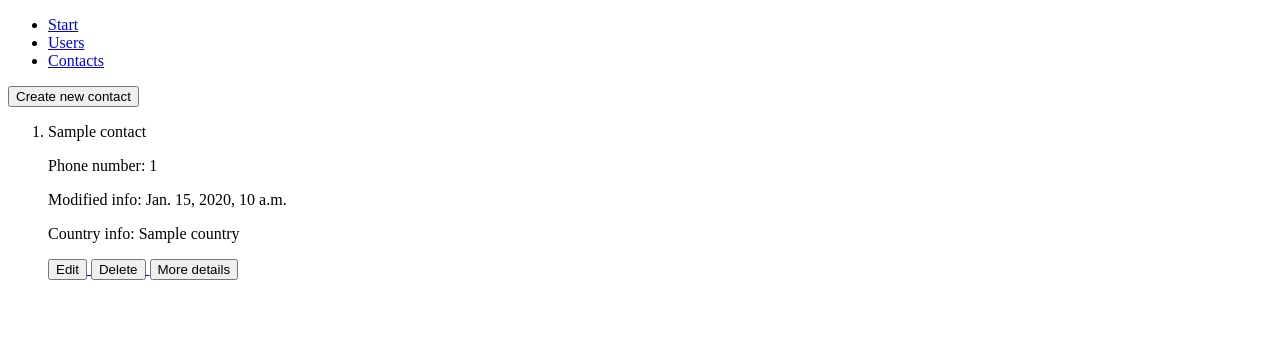
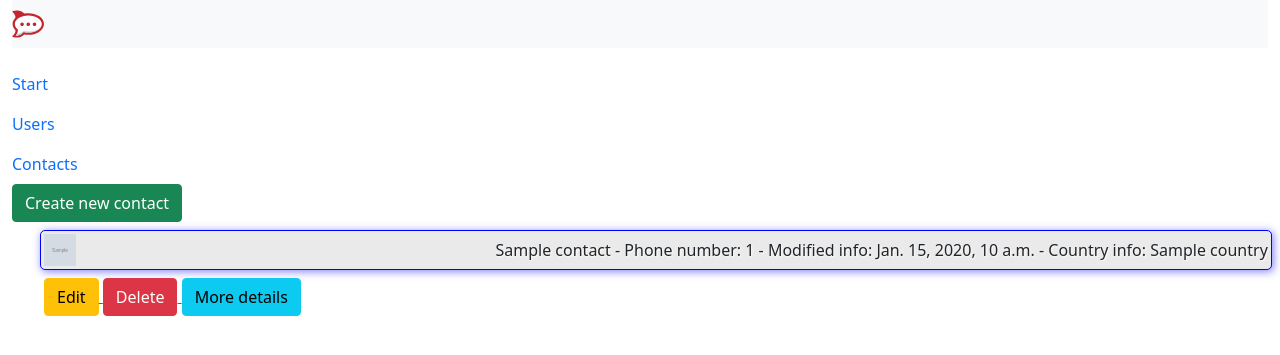
Before and after one commit to Hillel-i-Python-Pro-i-2022-12-27/homework__muchnik__lev__django, a Django app: page /contacts/contact/contacts-list/ in a window 1280 px wide. Shown: the top 355 px of the page. Run offline with Django 4.2, Linux system fonts and the light colour scheme; tables that the repository leaves empty hold one stand-in row (values such as "Sample post"); grey boxes marked "Sample" are stand-in pictures.

Commit message:
homework_12

```diff
--- a/apps/contacts/models.py
+++ b/apps/contacts/models.py
@@ -21,6 +21,14 @@ class Contact(models.Model):
     modified_at = models.DateTimeField(auto_now=True)
 
     is_auto_generated = models.BooleanField(default=False)
+
+    avatar = models.ImageField(
+        max_length=255,
+        upload_to="contacts/contact/avatar/",
+        blank=True,
+        null=True,
+    )
+
     country = models.ForeignKey(
         Country,
         on_delete=models.CASCADE,
--- a/apps/contacts/views.py
+++ b/apps/contacts/views.py
@@ -19,6 +19,7 @@ class ContactCreateView(CreateView):
     fields = (
         "name",
         "phone",
+        "avatar",
         "country",
     )
     success_url = reverse_lazy("contacts:list")
@@ -30,6 +31,7 @@ class ContactUpdateView(UpdateView):
         "id",
         "name",
         "phone",
+        "avatar",
         "country",
     )
     success_url = reverse_lazy("contacts:list")
--- /dev/null
+++ b/apps/static/styles/index.css
@@ -0,0 +1,43 @@
+.my-elements-box {
+    display: flex;
+    flex-flow: row;
+    flex-wrap: wrap;
+
+    justify-content: center;
+    align-items: center;
+}
+
+.my-element-style {
+    display: flex;
+    flex-flow: row;
+
+    justify-content: space-between;
+    align-items: center;
+
+    width: fit-content;
+
+    border-radius: 5px;
+    border: 1px solid blue;
+
+    margin: .5em;
+    padding: .2em;
+
+    background-color: #eaeaea;
+    text-shadow: 1px 1px 2px white;
+    box-shadow: 0.1em 0.1em 0.5em rgb(0 0 255 / 50%);
+}
+
+.my-element-style:hover {
+    box-shadow: 0.1em 0.1em 0.1em rgb(0 0 255 / 50%);
+}
+
+.my-element-style .contact-avatar,
+.my-element-style .contact-avatar > img {
+    width: 2em;
+    height: 2em;
+}
+
+.logo {
+    width: 2em;
+    height: 2em;
+}
--- a/apps/templates/_helpers/_base.html
+++ b/apps/templates/_helpers/_base.html
@@ -1,11 +1,33 @@
+{% load static %}
 <!DOCTYPE html>
 <html lang="en">
 <head>
     <meta charset="UTF-8">
     <title>Home</title>
+
+    {# [connect_bootstrap]-[BEGIN] #}
+    <link
+          href="https://cdn.jsdelivr.net/npm/bootstrap@5.0.2/dist/css/bootstrap.min.css"
+          rel="stylesheet"
+          integrity="sha384-EVSTQN3/azprG1Anm3QDgpJLIm9Nao0Yz1ztcQTwFspd3yD65VohhpuuCOmLASjC"
+          crossorigin="anonymous"
+    >
+    <script
+            src="https://cdn.jsdelivr.net/npm/bootstrap@5.0.2/dist/js/bootstrap.bundle.min.js"
+            integrity="sha384-MrcW6ZMFYlzcLA8Nl+NtUVF0sA7MsXsP1UyJoMp4YLEuNSfAP+JcXn/tWtIaxVXM"
+            crossorigin="anonymous"
+    ></script>
+    {# [connect_bootstrap]-[END] #}
+
+<link
+href = "{% static "styles/index.css" %}"
+rel = "stylesheet"
+>
+<link rel="icon" type="image/svg+xml" href="{% static "favicon/favicon.svg" %}">
+
 </head>
 <body>
-<div>
+<div class="container-fluid">
     {% include '_helpers/_header.html' %}
 
     {% block content %}
--- a/apps/templates/_helpers/_header.html
+++ b/apps/templates/_helpers/_header.html
@@ -1,7 +1,15 @@
+{% load static %}
+
 <header>
-    <ul>
-        <li><a href="{% url "root:index" %}">Start</a></li>
-        <li><a href="{% url "first_example:users" amount=5 %}"> Users </a></li>
-        <li><a href="{% url "contacts:list" %}"> Contacts </a></li>
+    <p class="navbar navbar-expand-lg navbar-light bg-light">
+        <img class="logo" src="{% static "/logo/logo.svg" %}" alt="site-logo" />
+    <ul class="navbar-nav">
+        <li class="nav-item">
+            <a class="nav-link" href="{% url "root:index" %}">Start</a></li>
+        <li class="nav-item">
+            <a class="nav-link" href="{% url "first_example:users" amount=5 %}"> Users </a></li>
+        <li class="nav-item">
+            <a class="nav-link" href="{% url "contacts:list" %}"> Contacts </a></li>
     </ul>
+    </nav>
 </header>
--- a/apps/templates/contacts/contact_confirm_delete.html
+++ b/apps/templates/contacts/contact_confirm_delete.html
@@ -8,6 +8,6 @@
 
         <p>Are you sure you want to delete "{{ object }}"?</p>
 
-        <button type="submit">Confirm</button>
+        <button type="submit" class="btn btn-warning">Confirm</button>
     </form>
 {% endblock %}
--- a/apps/templates/contacts/contacts_list.html
+++ b/apps/templates/contacts/contacts_list.html
@@ -1,43 +1,58 @@
 {% extends '_helpers/_base.html' %}
 
 {%  block title %}
-
     Contact list
 {%  endblock  %}
 
 {%  block content %}
     <a href="{% url "contacts:create" %}">
-        <button>
+        <button class="btn btn-success">
             Create new contact
         </button>
     </a>
+
     <ol>
         {% for contact in contacts %}
-            <li>
-                <p> {{ contact.name }}</p>
-                <span> Phone number: {{ contact.phone }} </span>
-                <p>
-                    <span> Modified info: {{ contact.modified_at }} </span>
-                </p>
-                <p>
+            <li class="row my-elements-box">
+            <div class="col my-element-style">
+             <div class="contact-avatar">
+                        {% if contact.avatar %}
+                            <img src="{{ contact.avatar.url }}" alt="Avatar" class="my-avatar" >
+                        {% endif %}
+                    </div>
+                <div class="my-element-content">
+                <span> {{ contact.name }} </span>
+                <span> - </span>
+                <span>Phone number: {{ contact.phone }} </span>
+                <span> - </span>
+                <span> Modified info: {{ contact.modified_at }} </span>
+                <span> - </span>
+                {%  if contact.country is not None %}
                     <span> Country info: {{ contact.country }} </span>
-                </p>
+                {% else %}
+                    <span> Country info: Unknown </span>
+                {% endif %}
+                </div>
+            </div>
             </li>
+
+            <div class="my-element-controls">
              <a href="{% url "contacts:update" pk=contact.id %}">
-                    <button>
+                    <button class="btn btn-warning">
                         Edit
                     </button>
                 </a>
                 <a href="{% url "contacts:delete" pk=contact.id %}">
-                    <button>
+                    <button class="btn btn-danger">
                         Delete
                     </button>
                 </a>
                 <a href="{% url "contacts:details" pk=contact.id %}">
-                    <button>
+                    <button class="btn btn-info">
                         More details
                     </button>
                 </a>
+             </div>
         {% endfor %}
     </ol>
 {% endblock %}
--- a/core/urls.py
+++ b/core/urls.py
@@ -13,6 +13,9 @@ Including another URLconf
     1. Import the include() function: from django.urls import include, path
     2. Add a URL to urlpatterns:  path('blog/', include('blog.urls'))
 """
+from django.conf import settings
+from django.conf.urls.static import static
+
 from django.contrib import admin
 from django.urls import path, include
 
@@ -23,3 +26,6 @@ urlpatterns = [
     path('', include('apps.first_example.urls_root')),
 
 ]
+
+if settings.DEBUG:
+    urlpatterns += static(settings.MEDIA_URL, document_root=settings.MEDIA_ROOT)
--- a/docker-compose.yml
+++ b/docker-compose.yml
@@ -9,3 +9,4 @@ services:
       - "8000:8000"
     volumes:
       - ./db:/wd/db:rw
+      - ./media:/wd/media:rw
--- a/requirements.txt
+++ b/requirements.txt
@@ -22,3 +22,9 @@ autoflake==2.0.0
 
 #core.
 django==4.1.5
+
+#For images
+Pillow==9.4.0
+
+#For forns
+crispy-bootstrap5==0.7
```
Also changed, not shown: apps/templates/contacts/contact_form.html (+5 -4 lines), core/settings.py (+17 -1 lines), apps/contacts/migrations/0003_contact_avatar.py (added), apps/static/favicon/favicon.svg (added), apps/static/logo/logo.svg (added), apps/users/migrations/0002_alter_user_groups_alter_user_is_active.py (added), media/contacts/contact/avatar/png-clipart-green-phone-icon-iphone-3g-telephone-call-computer-icons-phone-icon-miscellaneous-text-thumbnail.png (added), media/contacts/contact/avatar/png-clipart-green-phone-icon-iphone-3g-telephone-call-computer-icons-phone-icon-miscellaneous-text-thumbnail_a7G1iXK.png (added), 2 other files.
